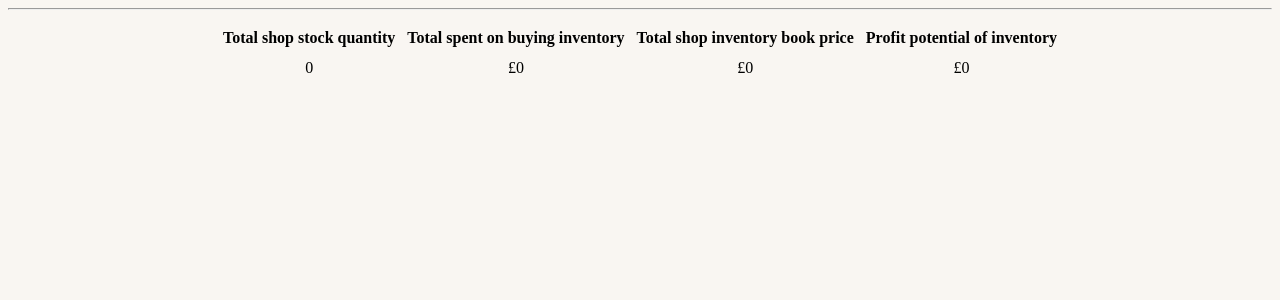
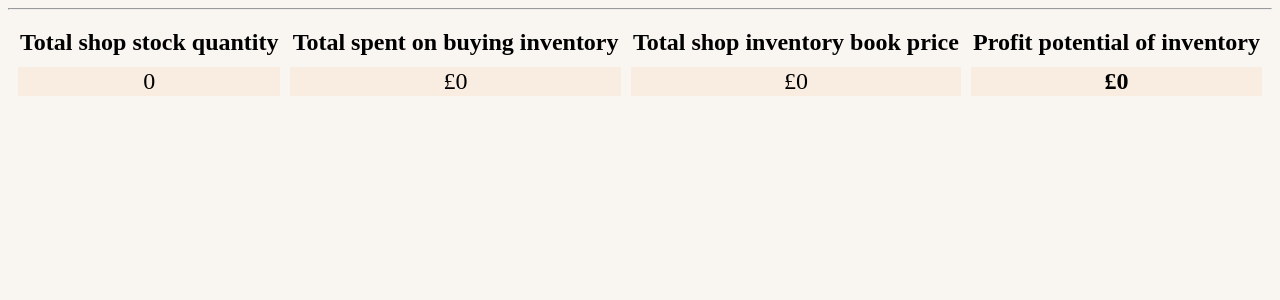
Before and after one commit to fraserr1991/Week_05_Project, a Flask app: page /index.html in a window 1280 px wide. Shown: the part 65-365 px from the top of the page. Run offline with Flask 2, Linux system fonts and the light colour scheme; data that the repository does not hold is empty.

Commit message:
CSS styled home page dashboard table

```diff
--- a/static/style.css
+++ b/static/style.css
@@ -71,7 +71,7 @@ table > tr > th {
 #description {
     width: 400px;
     height: 150px;
-  }
+}
 
 .form-inline-2 {
     border-style: double;
@@ -116,6 +116,19 @@ img {
     width: 200px;
     height: 200px;
 }
+
+#shop_details_table {
+    margin-left: auto;
+    margin-right: auto;
+    width: 100%;
+    text-align: center;
+    font-size: 24px;
+    border-spacing: 10px;
+}
+
+tr:nth-child(even) {
+    background-color: rgb(248, 237, 224);
+  }
 /* <!DOCTYPE html>
 <html lang="en">
 <head>
--- a/templates/index.html
+++ b/templates/index.html
@@ -1,18 +1,18 @@
 {% extends "base.html" %}
 {% block content %}
 <hr>
-<table class="shop_details_table">
+<table id="shop_details_table">
     <tr>
       <th>Total shop stock quantity</th>
       <th>Total spent on buying inventory</th>
       <th>Total shop inventory book price</th>
-      <th>Profit potential of inventory</th>
+      <th><b>Profit potential of inventory</b></th>
     </tr>
     <tr>
       <td>{{ total_inventory_items }}</td>
       <td> £{{ total_spent_on_inventory }}</td>
       <td>£{{ total_book_cost }}</td>
-      <td>£{{ total_book_cost - total_spent_on_inventory }}</td>
+      <td><b>£{{ total_book_cost - total_spent_on_inventory }}</b></td>
     </tr>
   </table>
 
```
